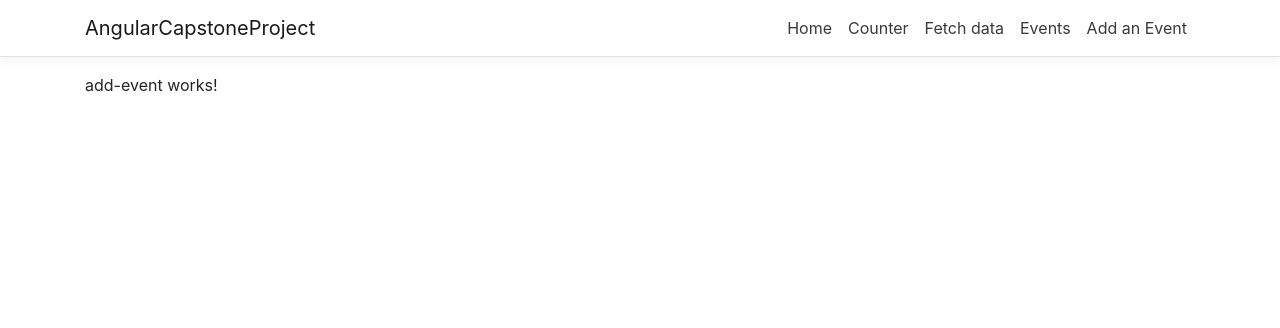
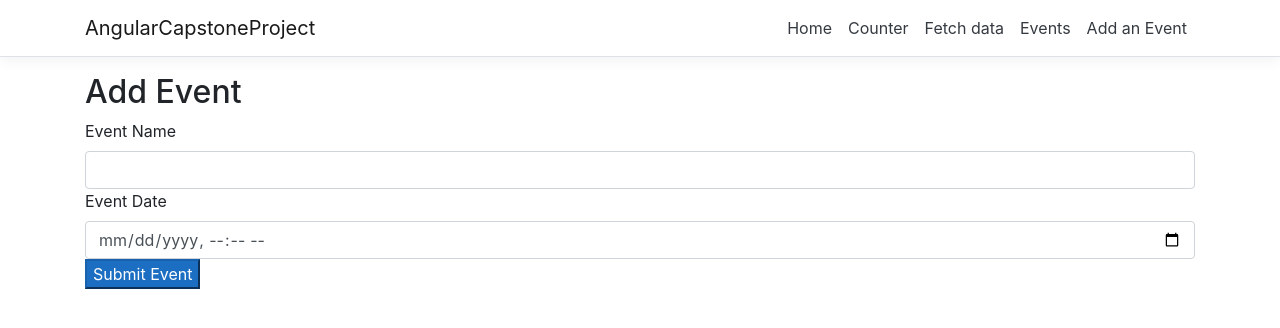
Before and after one commit to markmachlay/AngularCapstoneProject, an Angular app in the folder AngularCapstoneProject/ClientApp/: page /add-event in a window 1280 px wide. Shown: the top 328 px of the page. Built offline with nearby package versions, Linux system fonts and the light colour scheme.

Commit message:
added partial functionality to add-event

```diff
--- a/AngularCapstoneProject/ClientApp/src/app/add-event/add-event.component.html
+++ b/AngularCapstoneProject/ClientApp/src/app/add-event/add-event.component.html
@@ -1 +1,10 @@
-<p>add-event works!</p>
+<h2>Add Event</h2>
+
+<form>
+  <label>Event Name</label>
+  <input type="text" class="form-control" id="EventName" #EventName/>
+  <label>Event Date</label>
+  <input type="datetime-local" class="form-control" id="EventDate" #EventDate/>
+
+  <button class="btn-primary" (click)="addEvent(EventName.value, EventDate.value)">Submit Event</button>
+</form>
--- a/AngularCapstoneProject/ClientApp/src/app/add-event/add-event.component.ts
+++ b/AngularCapstoneProject/ClientApp/src/app/add-event/add-event.component.ts
@@ -1,4 +1,6 @@
 import { Component, OnInit } from '@angular/core';
+import { EventServiceService } from '../event-service.service';
+import { Events } from '../Models/Events';
 
 @Component({
   selector: 'app-add-event',
@@ -7,9 +9,34 @@ import { Component, OnInit } from '@angular/core';
 })
 export class AddEventComponent implements OnInit {
 
-  constructor() { }
+  event: Events;
+  constructor(private eventService: EventServiceService) { }
 
   ngOnInit() {
   }
 
+  addEvent(eventName: string, eventDate: Date) {
+    let event = new Events();
+    console.log(eventName);
+    console.log(eventDate);
+    event.eventName = eventName;
+    event.eventDate = eventDate;
+
+    this.eventService.postEvent(event).subscribe(result =>
+    {
+      console.log(result);
+    //}, (error: Response) =>
+    //{
+    //  if (error.status === 404) {
+    //    console.log('Not found');
+    //    alert('Not found');
+    //  }
+
+    //  if (error.status === 500) {
+
+    //  }
+    //  console.log(error.json);
+    });
+  }
+
 }
--- a/AngularCapstoneProject/ClientApp/src/app/event-service.service.ts
+++ b/AngularCapstoneProject/ClientApp/src/app/event-service.service.ts
@@ -1,5 +1,6 @@
 import { HttpClient } from '@angular/common/http';
 import { Injectable } from '@angular/core';
+import { Observable } from 'rxjs';
 import { Events } from './Models/Events';
 
 @Injectable({
@@ -10,11 +11,11 @@ export class EventServiceService {
   apiUrl: string = "https://localhost:44323/api/Events";
   constructor(private httpClient: HttpClient) { }
 
-  getEvents() {
+  getEvents() : Observable<Events[]> {
     return this.httpClient.get<Events[]>(this.apiUrl);
   }
 
-  postEvent(events: Event) {
+  postEvent(events: Events) : Observable<Events> {
     return this.httpClient.post<Events>(this.apiUrl, event);
   }
 }
```
